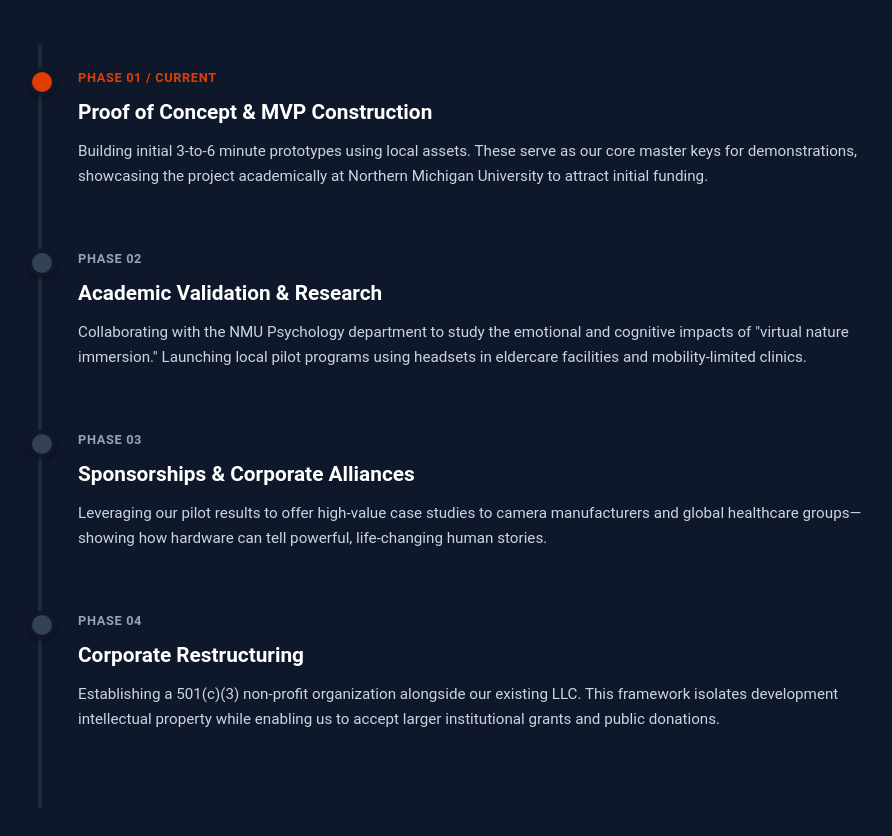
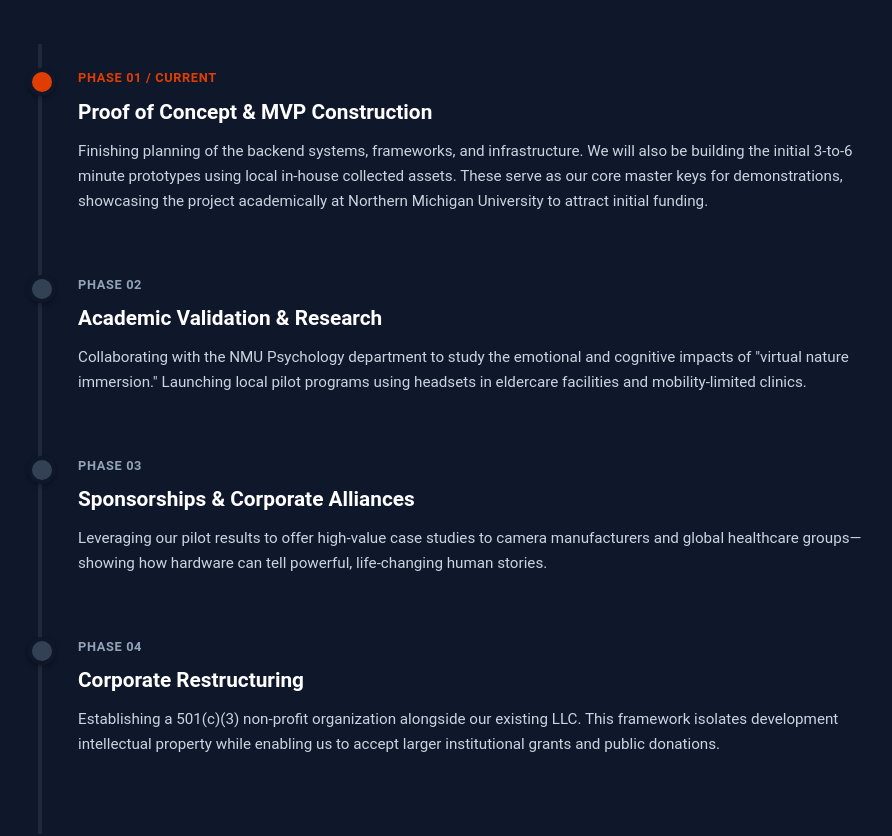
Before and after one commit to Thymester/ImmersiveHorizonFoundation, a React (Create React App) app: page / in a window 1280 px wide. Shown: the part 2260-3096 px from the top of the page, without its empty margins (197-1089 px from the left). Built offline with nearby package versions, Linux system fonts and the light colour scheme.

Commit message:
Add files via upload

```diff
--- a/src/App.js
+++ b/src/App.js
@@ -184,7 +184,8 @@ export default function App() {
             <span className="timeline-meta">Phase 01 / Current</span>
             <h4>Proof of Concept & MVP Construction</h4>
             <p>
-              Building initial 3-to-6 minute prototypes using local assets. These serve as our core master keys for demonstrations, showcasing the project academically at Northern Michigan University to attract initial funding.
+              Finishing planning of the backend systems, frameworks, and infrastructure. We will also be building the initial 3-to-6 minute prototypes using local in-house collected assets. These serve as our core
+              master keys for demonstrations, showcasing the project academically at Northern Michigan University to attract initial funding.
             </p>
           </div>
 
```
